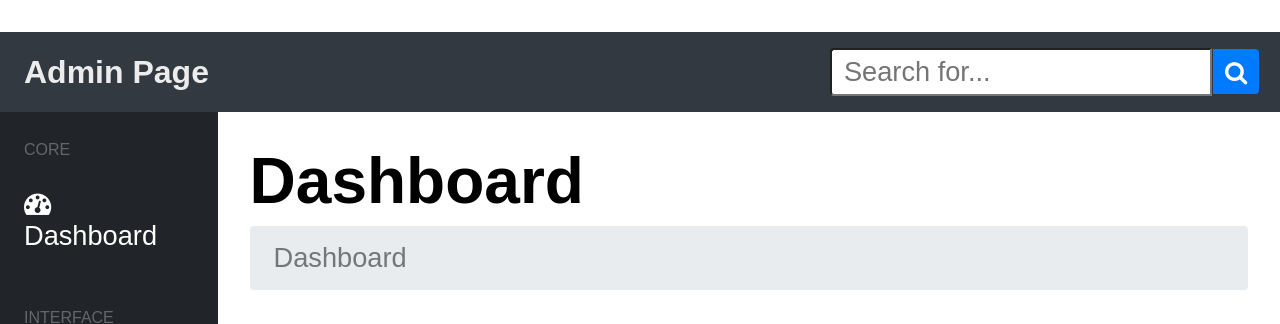
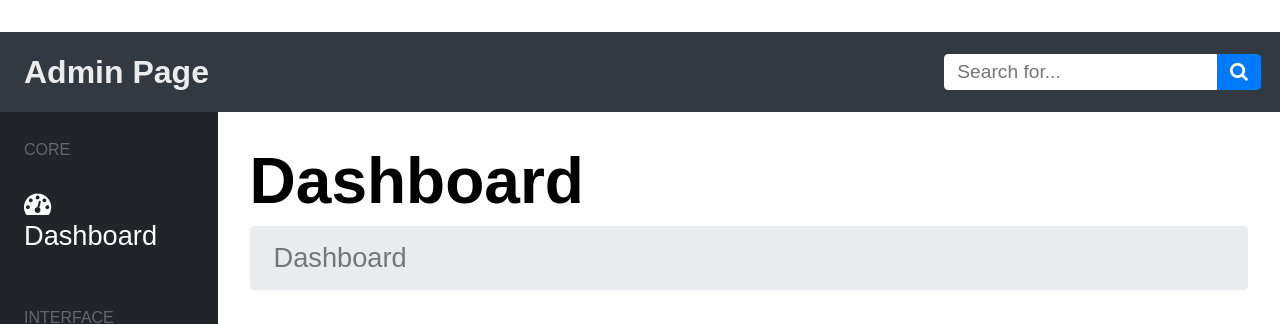
Before and after one commit to antarn88/project-css3-002-admin-template, a plain HTML site: page index.html in a window 1280 px wide. Shown: the top 324 px of the page. Drawn offline with Linux system fonts and the light colour scheme.

Commit message:
Updated style

```diff
--- a/css/style.css
+++ b/css/style.css
@@ -30,24 +30,27 @@ body {
 }
 .search__input {
 	transition: border-color .15s;
+	outline: none;
+	border: 1px solid white;
 	border-radius: 4px 0 0 4px;
 	padding: 0.375rem 0.75rem;
-	font-size: 1.7rem;
+	font-size: 1.2rem;
 }
 .search__input:focus {
-	border: .32rem solid rgb(128, 189, 255);
+	border-color: rgb(128, 189, 255);
 }
 .search__btn {
-	margin: -0.21rem;
-	border: 0;
+	margin: -0.3rem;
+	outline: none;
+	border: 1px solid rgb(0, 123, 255);
 	border-radius: 0 4px 4px 0;
 	background-color: rgb(0, 123, 255);
 	padding: 0.375rem 0.75rem;
-	font-size: 1.81rem;
+	font-size: 1.2rem;
 }
 .search__btn i {
 	color: white;
-	font-size: 1.5rem;
+	font-size: 1.2rem;
 }
 /* Main */
 .main-container {
```
